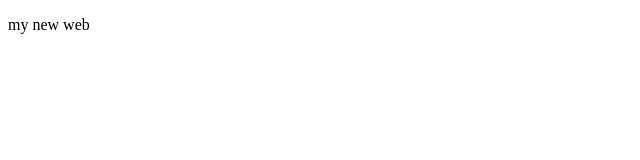
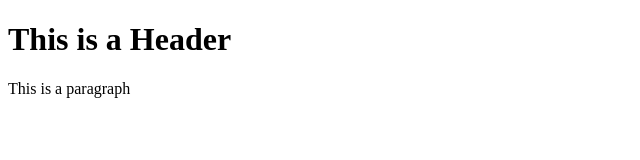
Before and after one commit to marcial2020/git.test, a website: page index.html in a window 1280 px wide. Shown: the whole page, without its empty margins (0-640 px from the left). Drawn offline with Linux system fonts and the light colour scheme.

Commit message:
using NPM

```diff
--- a/index.html
+++ b/index.html
@@ -1,11 +1,7 @@
 <!DOCTYPE html>
-<html lang="en">
-<head>
-    <meta charset="UTF-8">
-    <meta name="viewport" content="width=device-width, initial-scale=1.0">
-    <title>Document</title>
-</head>
-<body>
-    <p>my new web</p>
-</body>
+<html>
+    <body>
+        <h1>This is a Header</h1>
+        <p>This is a paragraph</p>
+    </body>
 </html>
```
Also changed, not shown: package.json (added, +25 -0 lines), 2 other files.
